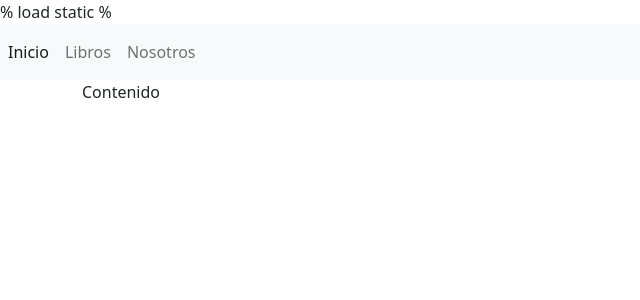
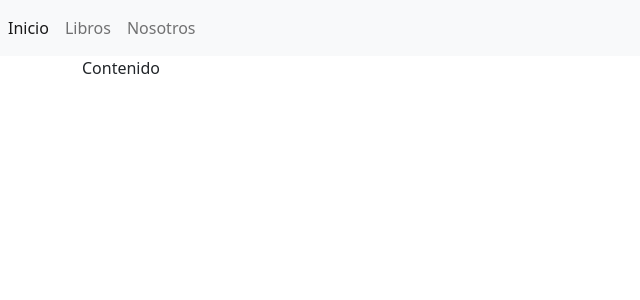
Before and after one commit to jpromanonet/djangoCrud, a Django app: template sistema/libreria/templates/pages/base.html in a window 1280 px wide. Shown: the top 300 px of the page, without its empty margins (0-640 px from the left). Run offline with Django 4.2, Linux system fonts and the light colour scheme; the template is opened without the code that fills it, so the values that code supplies are empty.

Commit message:
base template section

```diff
--- a/sistema/libreria/templates/pages/base.html
+++ b/sistema/libreria/templates/pages/base.html
@@ -1,4 +1,4 @@
-% load static %
+{% load static %}
 <!doctype html>
 <html lang="en">
 
```
